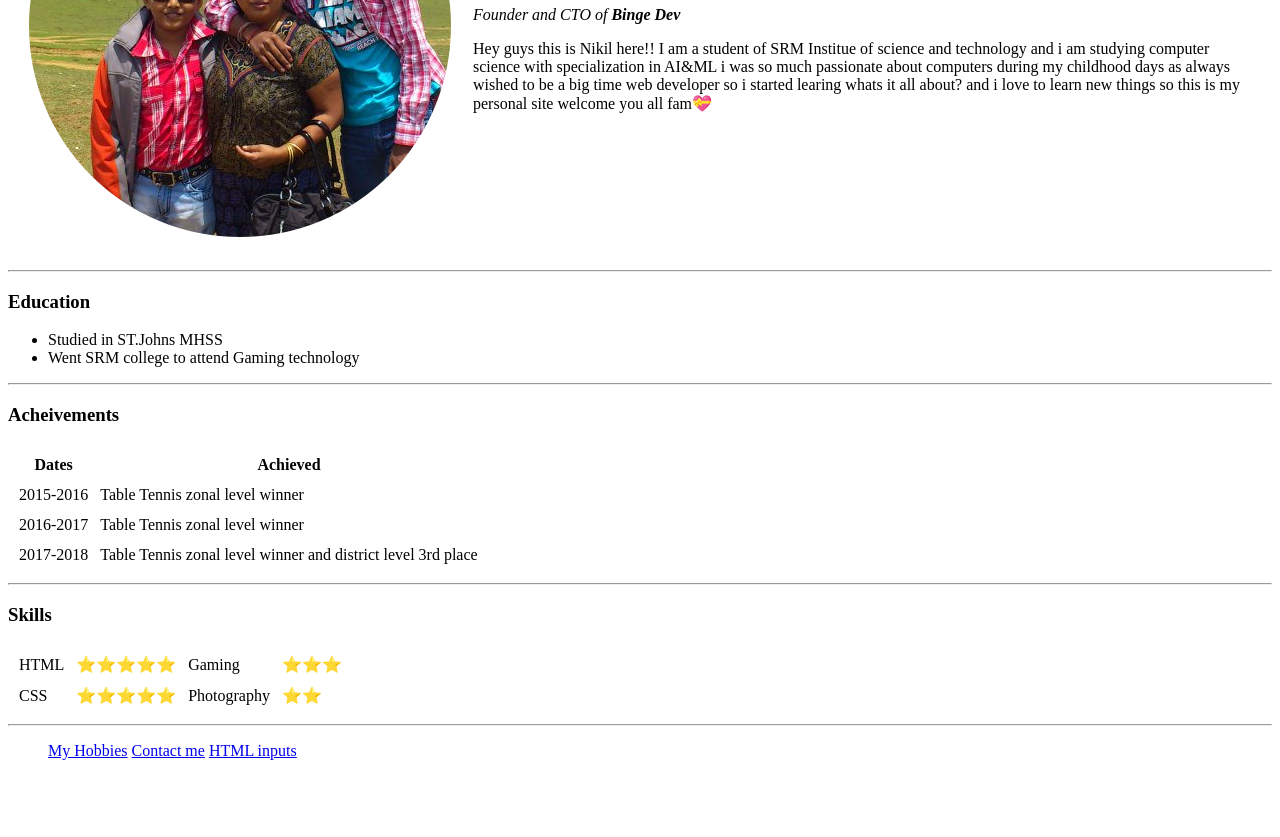
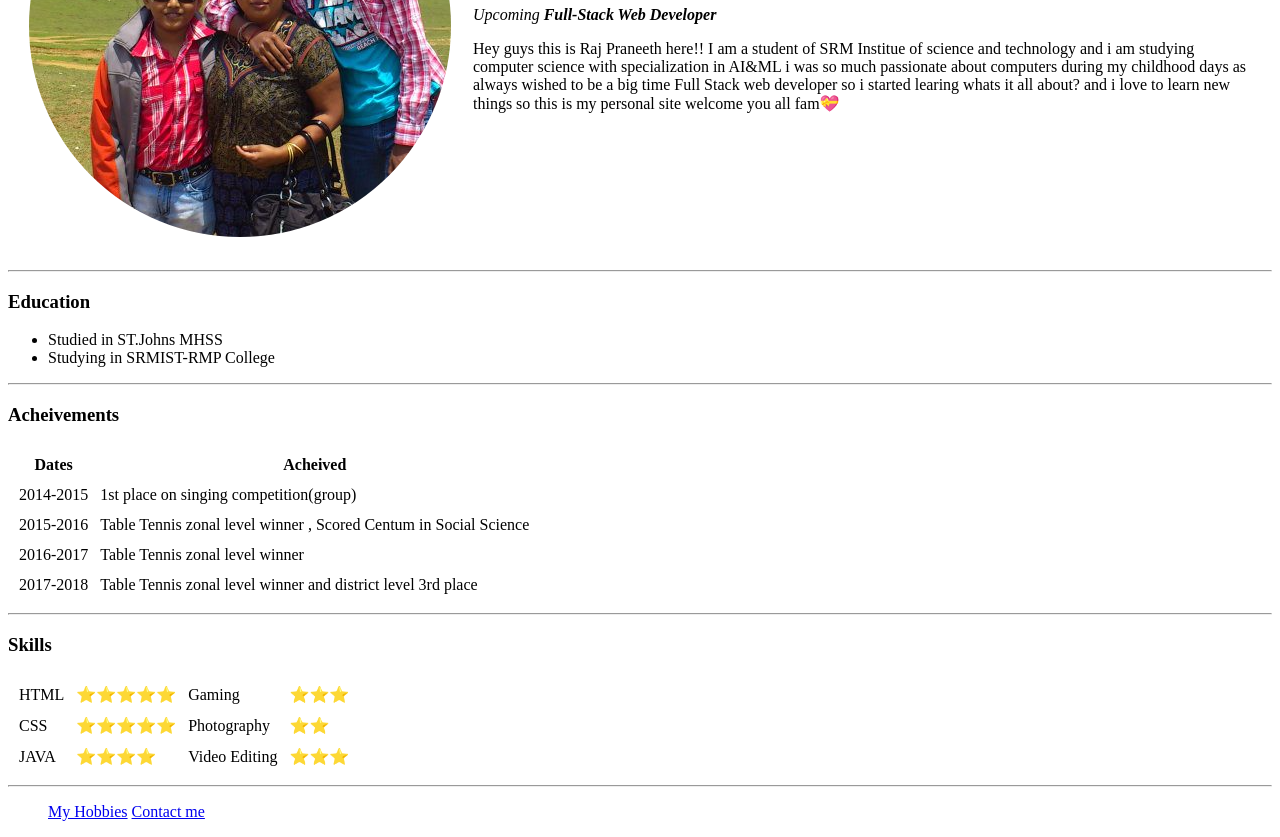
Before and after one commit to smartnikil/cv, a plain HTML site: page index.html in a window 1280 px wide. Shown: the part 214-1051 px from the top of the page. Before the commit the page ends 990 px from the top, so only its background shows below. Drawn offline with Linux system fonts and the light colour scheme.

Commit message:
add initial cv website files

```diff
--- a/index.html
+++ b/index.html
@@ -3,19 +3,19 @@
 
 <head>
   <meta charset="utf-8">
-  <title>💖Nikil's personal site💖</title>
+  <title>💖Raj Dayakar's personal site💖</title>
 </head>
 
 <body>
   <table cellspacing="20">
     <td><img src="nikil.png" alt="nikil profile pic"></td>
     <td>
-      <h1>Nikil</h1>
-      <p><em>Founder and CTO of <strong>Binge Dev</strong></em></p>
+      <h1>Raj Praneeth Dayakar</h1>
+      <p><em>Upcoming <strong> Full-Stack Web Developer</strong></em></p>
       <p>
-        Hey guys this is Nikil here!! I am a student of SRM Institue of science and technology and i am studying computer science with specialization in AI&ML i was so much passionate about computers during my childhood days as always wished to be a
+        Hey guys this is Raj Praneeth here!! I am a student of SRM Institue of science and technology and i am studying computer science with specialization in AI&ML i was so much passionate about computers during my childhood days as always wished to be a
         big
-        time web developer so i started learing whats it all about? and i love to learn new things so this is my personal site welcome you all fam💝
+        time Full Stack web developer so i started learing whats it all about? and i love to learn new things so this is my personal site welcome you all fam💝
       </p>
     </td>
   </table>
@@ -23,19 +23,23 @@
   <h3>Education</h3>
   <ul>
     <li>Studied in ST.Johns MHSS</li>
-    <li> Went SRM college to attend Gaming technology</li>
+    <li>Studying in SRMIST-RMP College</li>
   </ul>
   <hr>
   <h3>Acheivements</h3>
   <table cellspacing="10">
     <thead>
       <th>Dates</th>
-      <th>Achieved</th>
+      <th>Acheived</th>
     </thead>
     <tbody>
       <tr>
+        <td>2014-2015</td>
+        <td>1st place on singing competition(group)</td>
+      </tr>
+      <tr>
         <td>2015-2016</td>
-        <td>Table Tennis zonal level winner</td>
+        <td>Table Tennis zonal level winner , Scored Centum in Social Science</td>
       </tr>
       <tr>
         <td>2016-2017</td>
@@ -62,13 +66,17 @@
       <td>Photography</td>
       <td>⭐⭐</td>
     </tr>
+    <tr>
+      <td>JAVA</td>
+      <td>⭐⭐⭐⭐</td>
+      <td>Video Editing</td>
+      <td>⭐⭐⭐</td>
+    </tr>
   </table>
   <hr>
   <ol>
     <a href="hobbies.html">My Hobbies</a>
     <a href="Contact me.html">Contact me</a>
-    <a href="HTML inputs.html">HTML inputs</a>
   </ol>
 </body>
-
 </html>
```
